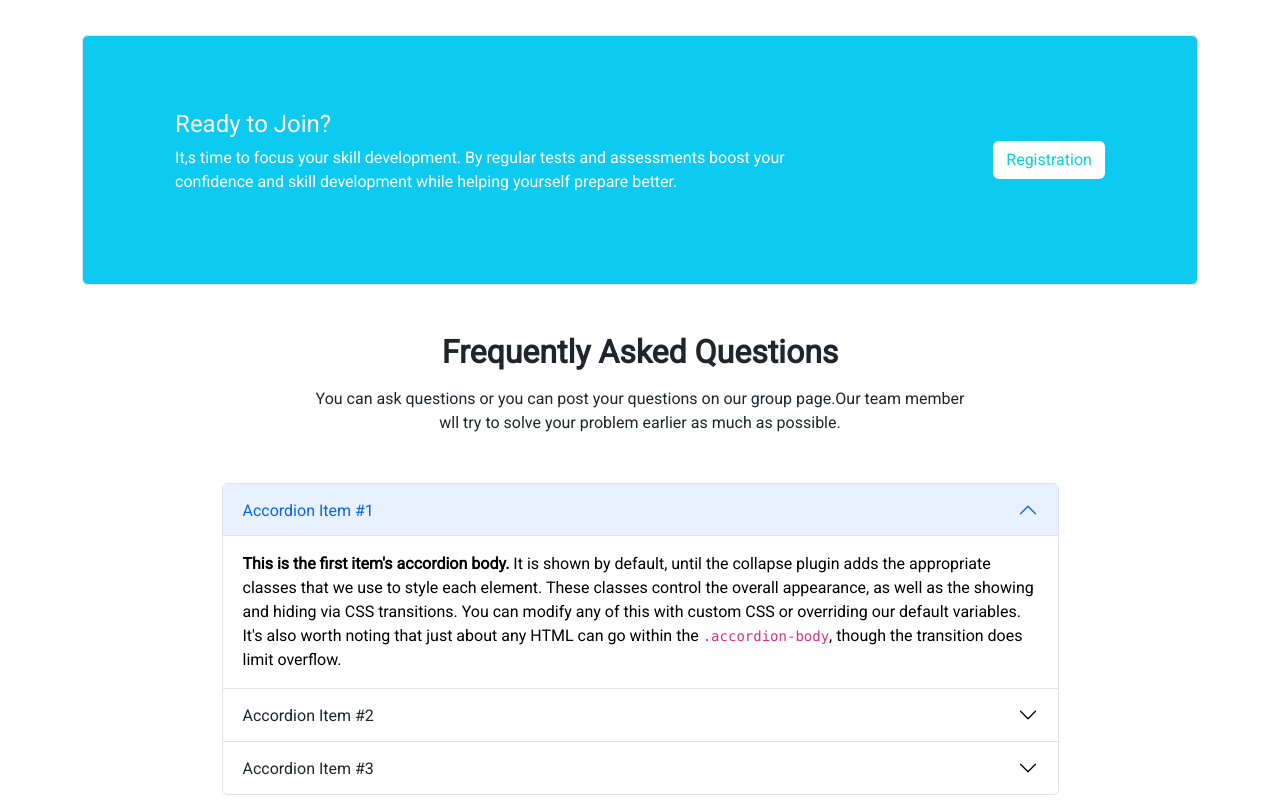
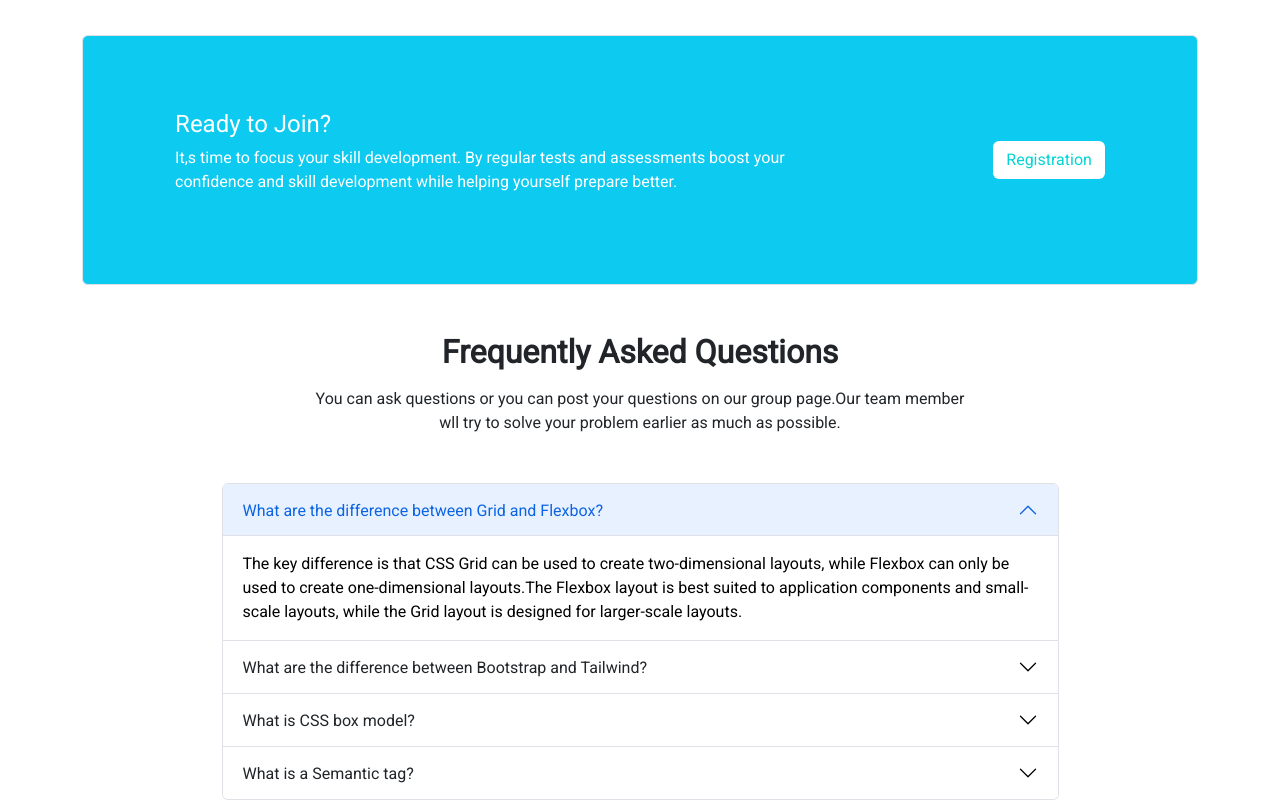
Before and after one commit to SheuliAkterShathy/Education-pro, a plain HTML site: page index.html in a window 1280 px wide. Shown: the part 1769-2569 px from the top of the page. Drawn offline with nearby package versions, Linux system fonts and the light colour scheme.

Commit message:
answer add

```diff
--- a/index.html
+++ b/index.html
@@ -224,41 +224,53 @@
               <div class="accordion-item">
                 <h2 class="accordion-header" id="headingOne">
                   <button class="accordion-button" type="button" data-bs-toggle="collapse" data-bs-target="#collapseOne" aria-expanded="true" aria-controls="collapseOne">
-                    Accordion Item #1
+                    What are the difference between Grid and Flexbox?
                   </button>
                 </h2>
                 <div id="collapseOne" class="accordion-collapse collapse show" aria-labelledby="headingOne" data-bs-parent="#accordionExample">
                   <div class="accordion-body">
-                    <strong>This is the first item's accordion body.</strong> It is shown by default, until the collapse plugin adds the appropriate classes that we use to style each element. These classes control the overall appearance, as well as the showing and hiding via CSS transitions. You can modify any of this with custom CSS or overriding our default variables. It's also worth noting that just about any HTML can go within the <code>.accordion-body</code>, though the transition does limit overflow.
+                    The key difference is that CSS Grid can be used to create two-dimensional layouts, while Flexbox can only be used to create one-dimensional layouts.The Flexbox layout is best suited to application components and small-scale layouts, while the Grid layout is designed for larger-scale layouts.
                   </div>
                 </div>
               </div>
               <div class="accordion-item">
                 <h2 class="accordion-header" id="headingTwo">
                   <button class="accordion-button collapsed" type="button" data-bs-toggle="collapse" data-bs-target="#collapseTwo" aria-expanded="false" aria-controls="collapseTwo">
-                    Accordion Item #2
+                    What are the difference between Bootstrap and Tailwind?
                   </button>
                 </h2>
                 <div id="collapseTwo" class="accordion-collapse collapse" aria-labelledby="headingTwo" data-bs-parent="#accordionExample">
                   <div class="accordion-body">
-                    <strong>This is the second item's accordion body.</strong> It is hidden by default, until the collapse plugin adds the appropriate classes that we use to style each element. These classes control the overall appearance, as well as the showing and hiding via CSS transitions. You can modify any of this with custom CSS or overriding our default variables. It's also worth noting that just about any HTML can go within the <code>.accordion-body</code>, though the transition does limit overflow.
+                    Bootstrap comes with a set of pre-styled responsive, mobile-first components that possess a definite UI kit. Tailwind CSS uses a set of utility classes to create a neat UI with more flexibility and uniqueness.
                   </div>
                 </div>
               </div>
+
               <div class="accordion-item">
                 <h2 class="accordion-header" id="headingThree">
                   <button class="accordion-button collapsed" type="button" data-bs-toggle="collapse" data-bs-target="#collapseThree" aria-expanded="false" aria-controls="collapseThree">
-                    Accordion Item #3
+                    What is CSS box model?
                   </button>
                 </h2>
                 <div id="collapseThree" class="accordion-collapse collapse" aria-labelledby="headingThree" data-bs-parent="#accordionExample">
                   <div class="accordion-body">
-                    <strong>This is the third item's accordion body.</strong> It is hidden by default, until the collapse plugin adds the appropriate classes that we use to style each element. These classes control the overall appearance, as well as the showing and hiding via CSS transitions. You can modify any of this with custom CSS or overriding our default variables. It's also worth noting that just about any HTML can go within the <code>.accordion-body</code>, though the transition does limit overflow.
-                  </div>
+                    The CSS box model refers to how HTML elements are modeled in browser engines and how the dimensions of those HTML elements are derived from CSS properties. It is a fundamental concept for the composition of HTML webpages.
                 </div>
               </div>
             </div>
-
+            <div class="accordion-item">
+              <h2 class="accordion-header" id="headingFour">
+                <button class="accordion-button collapsed" type="button" data-bs-toggle="collapse" data-bs-target="#collapseFour" aria-expanded="false" aria-controls="collapseFour">
+                 What is a Semantic tag?
+                </button>
+              </h2>
+              <div id="collapseFour" class="accordion-collapse collapse" aria-labelledby="headingFour" data-bs-parent="#accordionExample">
+                <div class="accordion-body">
+                  A semantic element clearly describes its meaning to both the browser and the developer.The HTML semantics refers to the tags that provide meaning to an HTML page rather than just presentation.header , footer, article etc
+                </div>
+              </div>
+            </div>
+          </div>
         </section>
         <!-- question section ends here -->
     </main>
```
